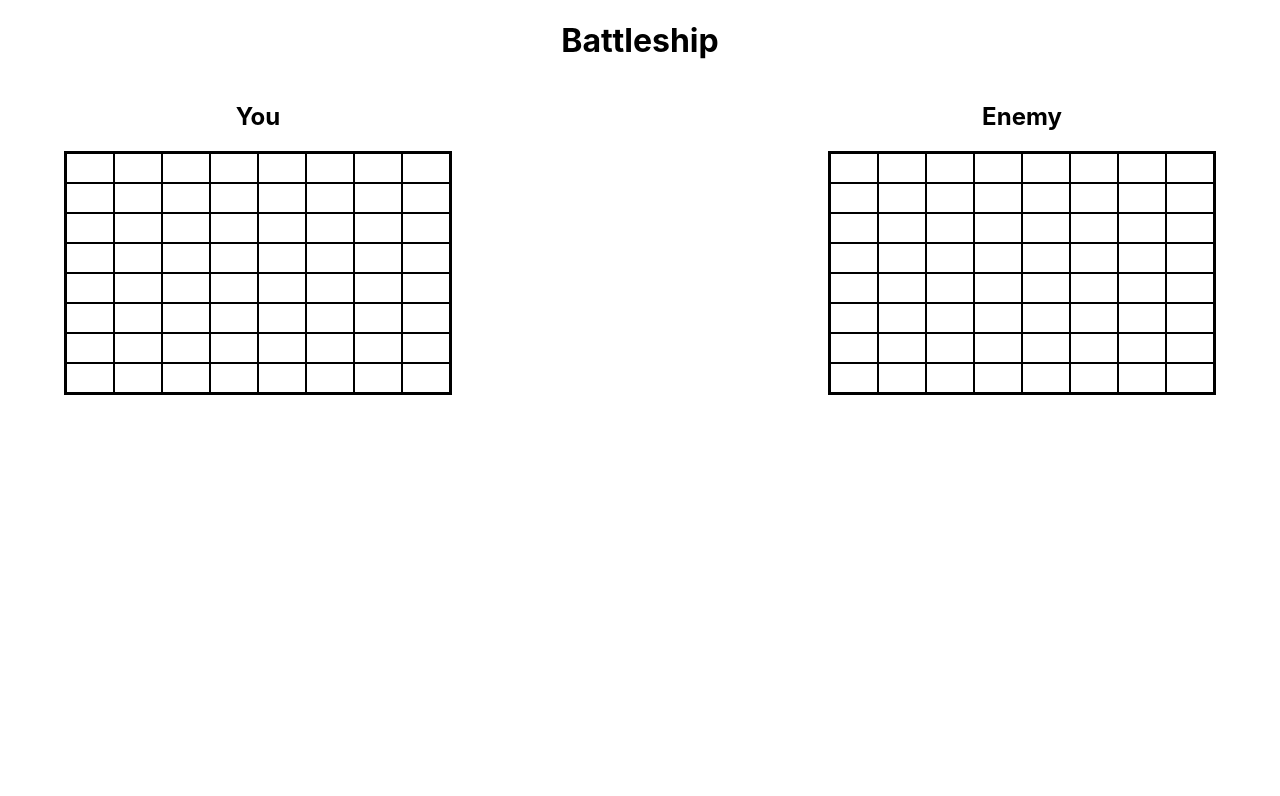
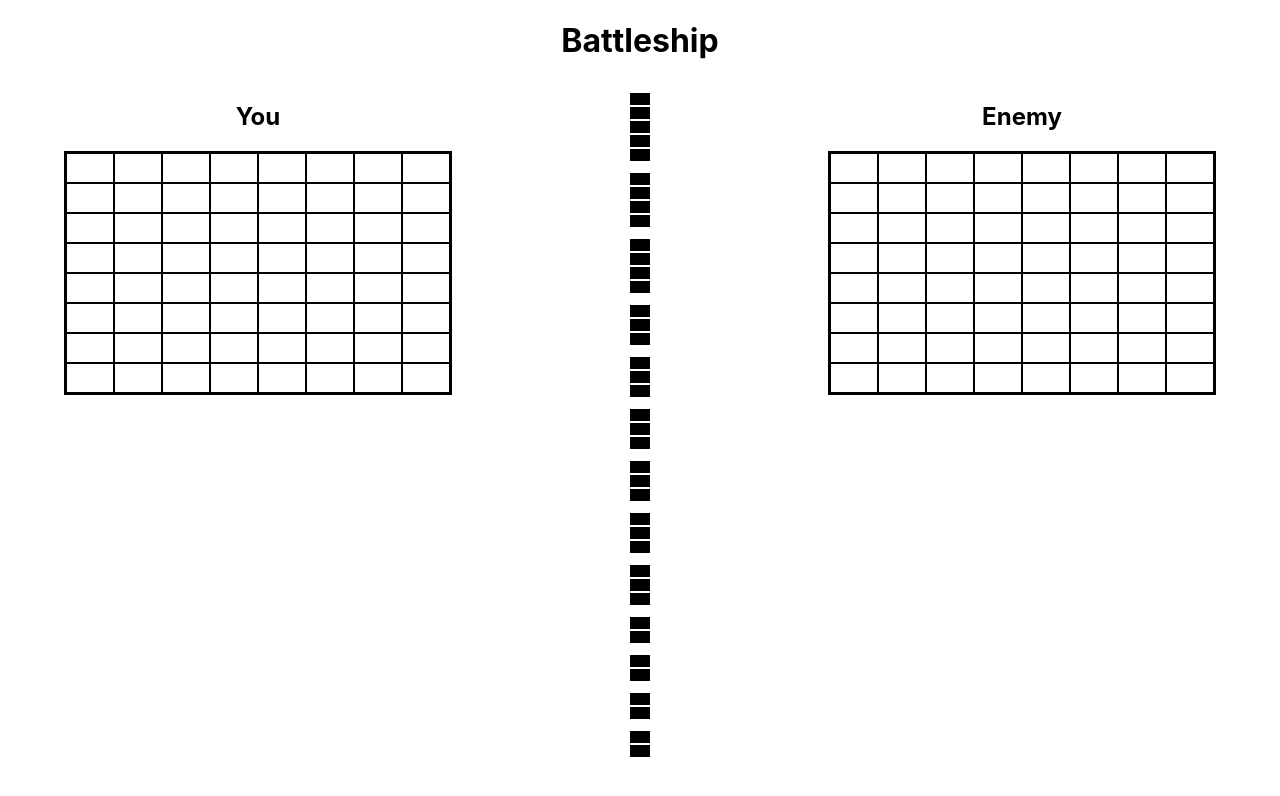
Before and after one commit to marboleda/battleship, a React (Create React App) app: page / in a window 1280 px wide. Shown: the top 796 px of the page. Built offline with nearby package versions, Linux system fonts and the light colour scheme.

Commit message:
Make ships appear on screen

```diff
--- a/src/components/ShipComponent.js
+++ b/src/components/ShipComponent.js
@@ -1,4 +1,19 @@
 import React from 'react';
+import styled from 'styled-components';
+
+const ShipDisplay = styled.div`
+    margin-top: 10px;
+    margin-bottom: 10px;
+`
+
+const ShipCell = styled.div`
+    width: 1.5vw;
+    height: 1.5vh;
+    background-color: black;
+    border-style: solid;
+    border-color: white;
+    border-width: 0.5px;
+`
 
 const shipComponent = (props) => {
 
@@ -27,16 +42,16 @@ const shipComponent = (props) => {
         }
 
         for (let i = 0; i < shipLength; i++) {
-            shipSquares.push(<div className='ship-cell' />);
+            shipSquares.push(<ShipCell className='ship-cell' />);
         }
 
         return shipSquares;
     }
 
     return (
-        <div className='shipDisplay'>
+        <ShipDisplay className='shipDisplay'>
             {createShip(shipType)}
-        </div>
+        </ShipDisplay>
     )
 };
 
```
